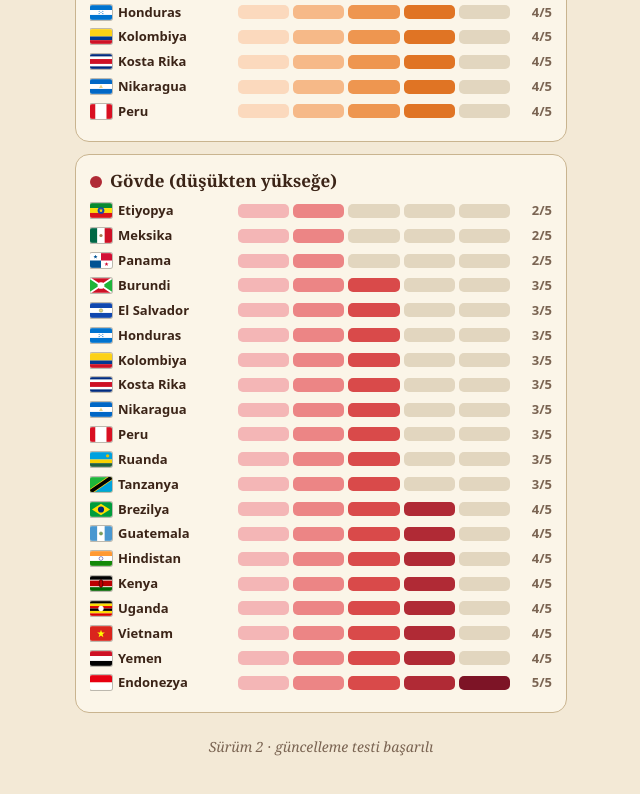
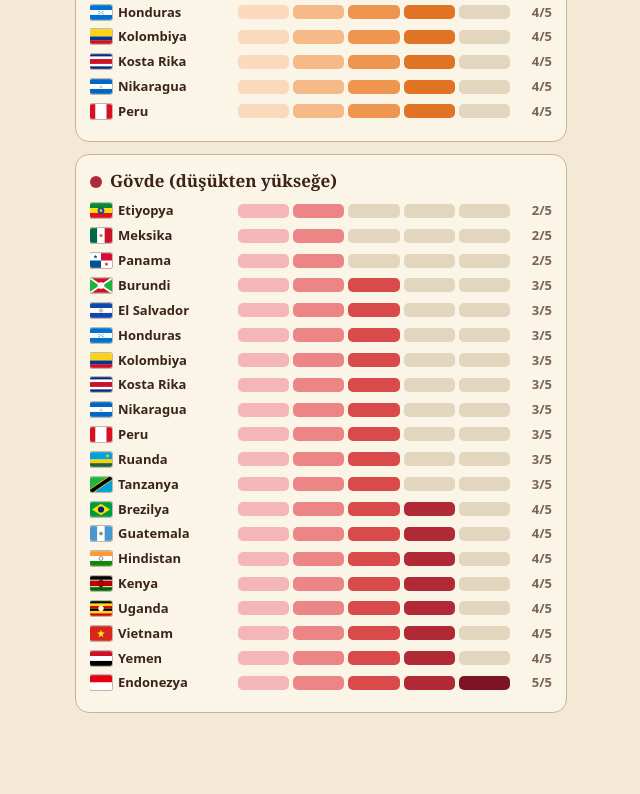
Before and after one commit to tanerdag/kahve, a plain HTML site: page index.html in a window 1280 px wide. Shown: the part 6375-7169 px from the top of the page, without its empty margins (319-959 px from the left). After the commit the page ends 7132 px from the top, so only its background shows below. Drawn offline with Linux system fonts and the light colour scheme.

Commit message:
Add files via upload

```diff
--- a/index.html
+++ b/index.html
@@ -87,7 +87,6 @@ h2{font-size:22px;text-align:center;margin:28px 0 12px}
 <h2>Düşükten Yükseğe Sıralamalar</h2>
 <p class="sub">Aynı puandakiler alfabetik sırayla gelir.</p>
 <div id="ranks"></div>
-<p class="sub" style="margin-top:24px">Sürüm 2 · güncelleme testi başarılı</p>
 </main>
 <script>
 const C={
```
